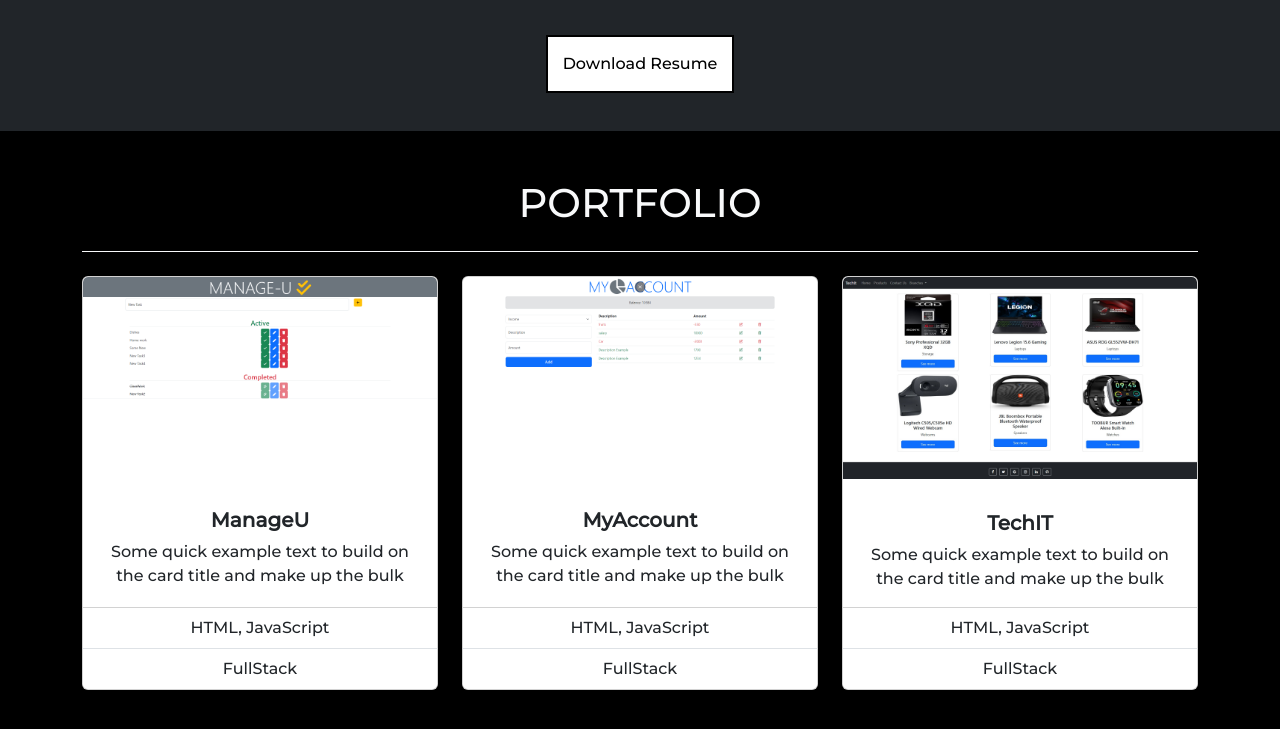
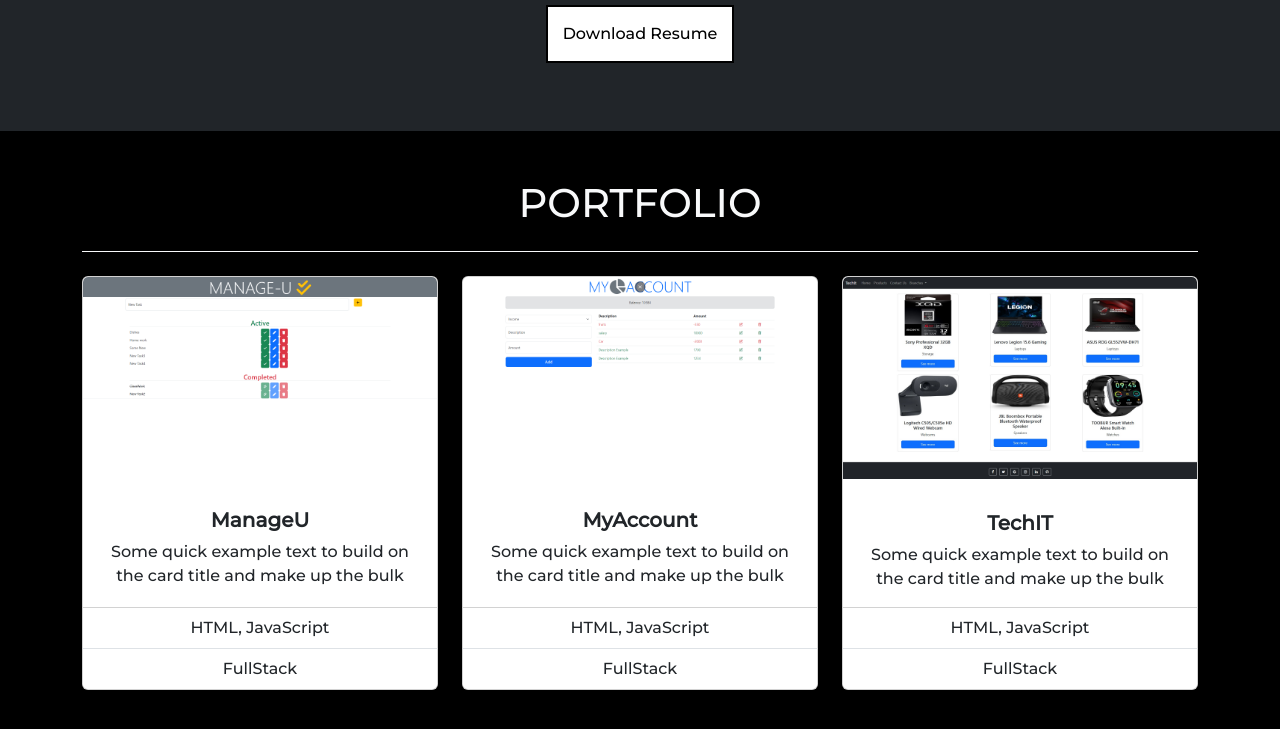
Before and after one commit to 298Ron/MyPortfolio, a plain HTML site: page index.html in a window 1280 px wide. Shown: the part 1466-2195 px from the top of the page. Drawn offline with nearby package versions, Linux system fonts and the light colour scheme; a web font is replaced by a local one.

Commit message:
second section button update

```diff
--- a/main.css
+++ b/main.css
@@ -122,9 +122,7 @@ body {
     list-style-type: square;
 }
 
-.secondSection .button {
-    margin-top: 30px !important;
-}
+.secondSection .button {}
 
 .socialMedia {
     z-index: 2;
@@ -236,11 +234,14 @@ body {
 
     .secondSection .col-md-4 {
         padding-top: 5vh;
+
     }
 
     .secondSection .container {
         margin-top: -10vh;
+
     }
+
 
     .secondSection .container .img {
 
```
